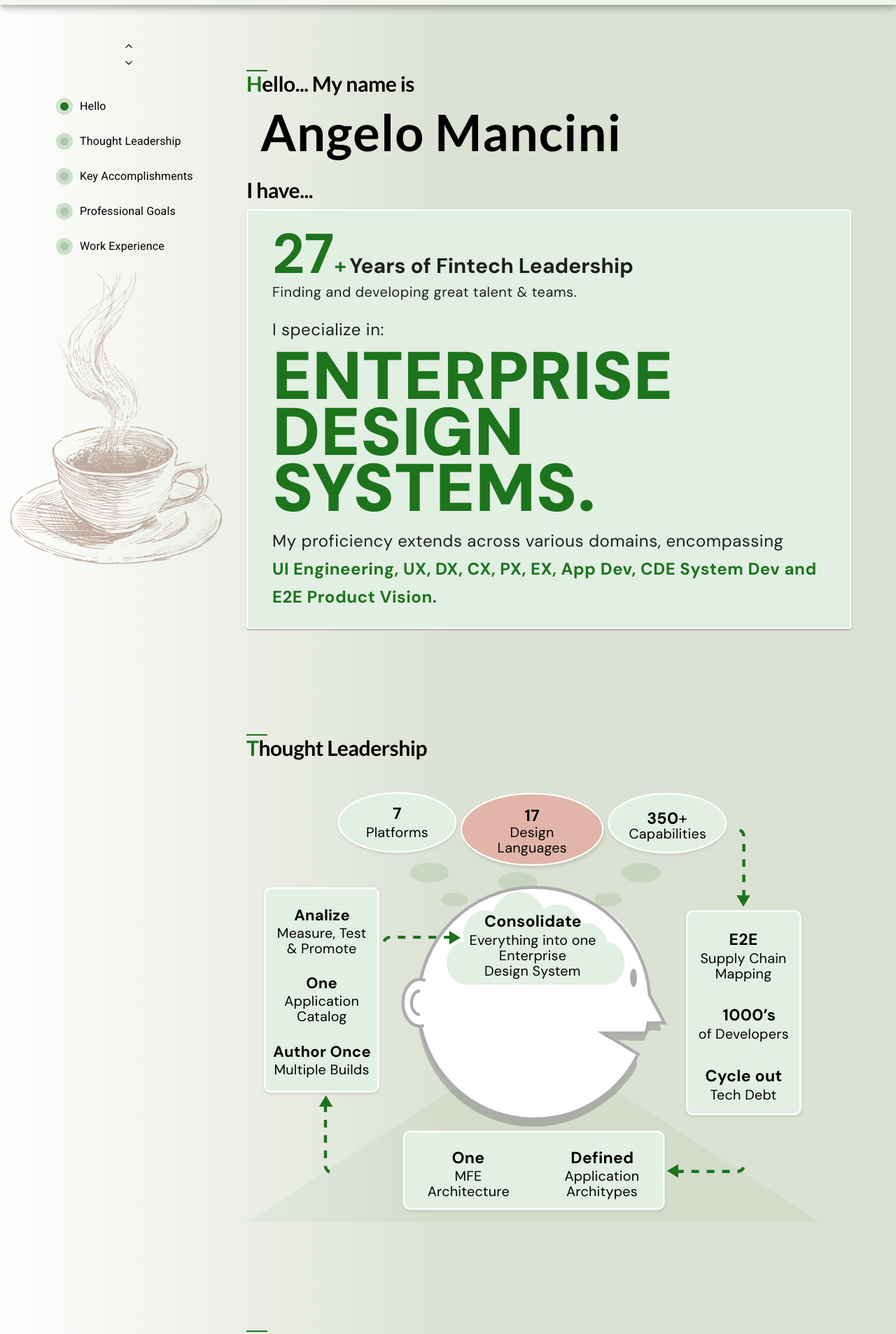
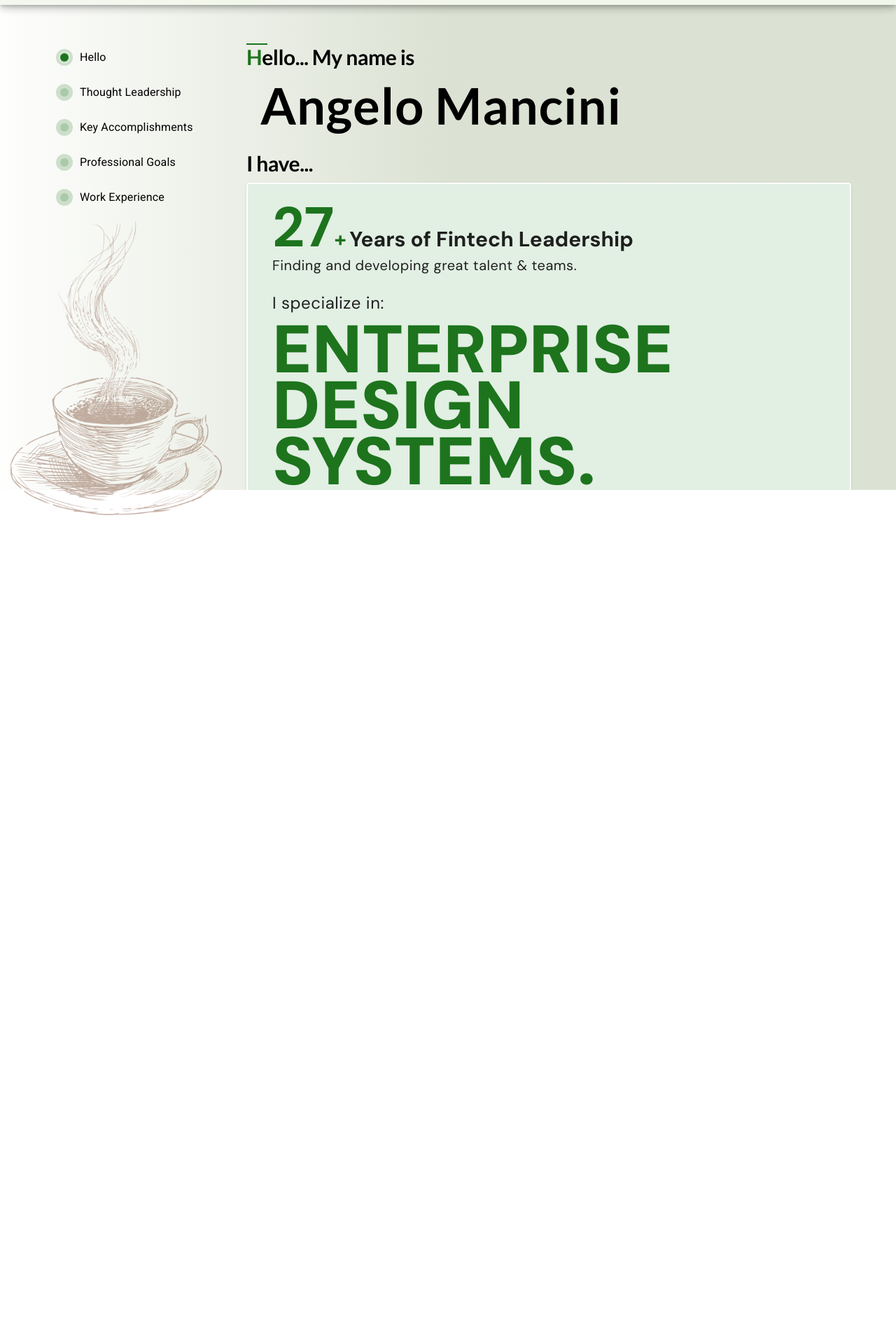
Before and after one commit to mancinia/resume, a React (Create React App) app: page / in a window 1280 px wide. Shown: the part 100-2006 px from the top of the page at 70% size. After the commit the page ends 800 px from the top, so only its background shows below. Built offline with nearby package versions, Linux system fonts and the light colour scheme.

Commit message:
resolve spacing issues and added overline compontn

```diff
--- a/src/App.js
+++ b/src/App.js
@@ -42,49 +42,44 @@ function App() {
   }, []);
 
   return (
-    <div className="App">
+    <Box sx={{display:'flex', flexDirection: 'column', height: '100vh', overflow: 'hidden'}}>
+      <Box sx={{height: '106px', flexShrink: 0}}>
         <Nav />
-
-      <Container maxWidth="lg" sx={{ marginTop: "50px" }}>
+      </Box>
+      <Box sx={{flexGrow: 1, overflowY: 'scroll'}}>
+        <Container maxWidth="lg">
           <Grid container>
             <Grid
-            xs={Hidden}
               md={3}
               sx={{
-              // backgroundColor: "#ffffff",
                 display: { xs: "none", sm: "none", md: "block" },
               }}
             >
               <LeftNav active={activeSection} />
             </Grid>
             <Grid xs={12} md={9}>
-            <Box>
-              {/* Start Hello Card */}
+              <Box data-section id="hello" pt={7} pb={5}>
                 <CardHello />
-              {/* End Hello Card */}
-              {/* Start Thought Leadership Card */}
+              </Box>
+              <Box data-section id="thought" pt={7} pb={5}>
                 <CardThought />
-              {/* End Thought Leadership Card */}
-              {/* Start Key Accomplishments Card */}
+              </Box>
+              <Box data-section id="key" pt={7} pb={5}>
                 <CardKey />
-              {/* End Key Accomplishments Card */}
-              {/* Start Professional Goals Card */}
+              </Box>
+              <Box data-section id="goals" pt={7} pb={5}>
                 <CardGoals />
-              {/* End Professional Goals Card */}
-              {/* Start Work Experience - TIAA Card */}
+              </Box>
+              <Box data-section id="work" pt={7} pb={5}>
                 <CardExpTIAA />
-              {/* End Work Experience - TIAA Card */}
-              {/* Start Work Experience - Gain Capital Card */}
                 <CardExpGain />
-              {/* End Work Experience - Gain Capital Card */}
-              {/* Start Work Experience - BOA Card */}
                 <CardExpBOA />
-              {/* End Work Experience - BOA Card */}
               </Box>
             </Grid>
           </Grid>
         </Container>
-    </div>
+      </Box>
+    </Box>
   );
 }
 
--- a/src/components/CardExpTIAA.js
+++ b/src/components/CardExpTIAA.js
@@ -4,20 +4,12 @@ import Typography from "@mui/material/Typography";
 import Card from "@mui/material/Card";
 import CardContent from "@mui/material/CardContent";
 import Item from "@mui/material/Box";
+import Overline from "./Overline";
 
 function CardExpTIAA() {
   return (
     <>
-      <Box data-section id="work" sx={{ paddingTop: "100px" }}></Box>
-      <Box
-        sx={{
-          marginTop: "50px",
-          backgroundColor: "#1D741D",
-          width: "30px",
-          height: "2px",
-          marginLeft: "0px",
-        }}
-      ></Box>
+      <Overline />
       <Typography
         variant="h1"
         sx={{
--- a/src/components/CardGoals.js
+++ b/src/components/CardGoals.js
@@ -1,22 +1,13 @@
 import React from "react";
-import Box from "@mui/material/Box";
 import Typography from "@mui/material/Typography";
 import Card from "@mui/material/Card";
 import CardContent from "@mui/material/CardContent";
+import Overline from "./Overline";
 
 function CardGoals() {
   return (
     <>
-      <Box data-section id="goals" sx={{ paddingTop: "100px" }}></Box>
-      <Box
-        sx={{
-          marginTop: "50px",
-          backgroundColor: "#1D741D",
-          width: "30px",
-          height: "2px",
-          marginLeft: "0px",
-        }}
-      ></Box>
+      <Overline />
       <Typography
         variant="h1"
         sx={{
--- a/src/components/CardHello.js
+++ b/src/components/CardHello.js
@@ -4,7 +4,7 @@ import Typography from "@mui/material/Typography";
 import Card from "@mui/material/Card";
 import CardContent from "@mui/material/CardContent";
 import { createTheme, ThemeProvider } from "@mui/material/styles";
-
+import Overline from "./Overline";
 const theme = createTheme();
 
 theme.typography.h3 = {
@@ -21,16 +21,7 @@ theme.typography.h3 = {
 function CardHello() {
   return (
     <>
-      <Box data-section id="hello" sx={{ paddingTop: "100px" }}></Box>
-      <Box
-        sx={{
-          marginTop: "50px",
-          backgroundColor: "#1D741D",
-          width: "30px",
-          height: "2px",
-          marginLeft: "0px",
-        }}
-      ></Box>
+      <Overline />
       <Typography
         variant="h1"
         sx={{
--- a/src/components/CardKey.js
+++ b/src/components/CardKey.js
@@ -4,20 +4,11 @@ import Typography from "@mui/material/Typography";
 import Item from "@mui/material/Box";
 import Card from "@mui/material/Card";
 import CardContent from "@mui/material/CardContent";
-
+import Overline from "./Overline";
 function CardKey() {
   return (
     <>
-      <Box data-section id="key" sx={{ paddingTop: "100px" }}></Box>
-      <Box
-        sx={{
-          marginTop: "50px",
-          backgroundColor: "#1D741D",
-          width: "30px",
-          height: "2px",
-          marginLeft: "0px",
-        }}
-      ></Box>
+      <Overline />
       <Typography
         variant="h1"
         sx={{
--- a/src/components/CardThought.js
+++ b/src/components/CardThought.js
@@ -2,20 +2,11 @@ import React from "react";
 import Box from "@mui/material/Box";
 import Typography from "@mui/material/Typography";
 import { ReactComponent as ThoughtBubble } from "../thoughtBubble.svg";
-
+import Overline from "./Overline";
 function CardThought() {
   return (
     <>
-      <Box data-section id="thought" sx={{ paddingTop: "100px" }}></Box>
-      <Box
-        sx={{
-          marginTop: "50px",
-          backgroundColor: "#1D741D",
-          width: "30px",
-          height: "2px",
-          marginLeft: "0px",
-        }}
-      ></Box>
+      <Overline />
       <Typography
         variant="h1"
         sx={{
--- a/src/components/LeftNav.js
+++ b/src/components/LeftNav.js
@@ -4,13 +4,11 @@ import ListItem from "@mui/material/ListItem";
 import ListItemButton from "@mui/material/ListItemButton";
 import ListItemIcon from "@mui/material/ListItemIcon";
 import ListItemText from "@mui/material/ListItemText";
-import { ReactComponent as ArrowUp } from "../arrowUp.svg";
-import { ReactComponent as ArrowDown } from "../arrowDown.svg";
 import { ReactComponent as NavOffBullet } from "../leftNavBulletOff.svg";
 import { ReactComponent as NavOnBullet } from "../leftNavBulletOn.svg";
 import Box from "@mui/material/Box";
-import Item from "@mui/material/Box";
 import { ReactComponent as CoffeeCup } from "../coffeeCup.svg";
+
 function CustomListItem({label, id, active}) {
   return (
     <ListItem disablePadding>
@@ -36,31 +34,7 @@ function LeftNav({active}) {
   return (
     <Box
       position="fixed"
-      sx={{ minxWidth: "240px", maxWidth: "240px", marginTop: "90px" }}
-    >
-      <Box
-        sx={{
-          display: "flex",
-          alignItems: "center",
-          flexDirection: "column",
-          justifyContent: "center",
-          p: 1,
-          m: 1,
-        }}
-      >
-        <Item>
-          <ArrowUp />
-        </Item>
-        <Item>
-          <ArrowDown />
-        </Item>
-      </Box>
-      <Box
-        sx={{
-          width: "100%",
-          maxWidth: 360,
-          // bgcolor: "background.paper",
-        }}
+      sx={{ width: "240px", marginTop: '44px' }}
     >
       <nav aria-label="left navigation">
         <List>
@@ -69,94 +43,8 @@ function LeftNav({active}) {
         <CustomListItem label="Key Accomplishments" id="key" active={active} />
         <CustomListItem label="Professional Goals" id="goals" active={active} />
         <CustomListItem label="Work Experience" id="work" active={active} />
-            {/* <ListItem disablePadding>
-              <ListItemButton
-                component="a"
-                href="#hello"
-                sx={{ paddingBottom: "10px" }}
-              >
-                <ListItemIcon sx={{ minWidth: "24px", maxWidth: "24px" }}>
-                  <NavOnBullet />
-                </ListItemIcon>
-                <ListItemText
-                  sx={{
-                    paddingLeft: "10px",
-                  }}
-                  primary="Hello"
-                />
-              </ListItemButton>
-            </ListItem>
-            <ListItem disablePadding>
-              <ListItemButton
-                component="a"
-                href="#thought"
-                sx={{ paddingBottom: "10px" }}
-              >
-                <ListItemIcon sx={{ minWidth: "24px", maxWidth: "24px" }}>
-                  <NavOffBullet />
-                </ListItemIcon>
-                <ListItemText
-                  sx={{
-                    paddingLeft: "10px",
-                  }}
-                  primary="Thought Leadership"
-                />
-              </ListItemButton>
-            </ListItem>
-            <ListItem disablePadding>
-              <ListItemButton
-                component="a"
-                href="#key"
-                sx={{ paddingBottom: "10px" }}
-              >
-                <ListItemIcon sx={{ minWidth: "24px", maxWidth: "24px" }}>
-                  <NavOffBullet />
-                </ListItemIcon>
-                <ListItemText
-                  sx={{
-                    paddingLeft: "10px",
-                  }}
-                  primary="Key Accomplishments"
-                />
-              </ListItemButton>
-            </ListItem>
-            <ListItem disablePadding>
-              <ListItemButton
-                component="a"
-                href="#goals"
-                sx={{ paddingBottom: "10px" }}
-              >
-                <ListItemIcon sx={{ minWidth: "24px", maxWidth: "24px" }}>
-                  <NavOffBullet />
-                </ListItemIcon>
-                <ListItemText
-                  sx={{
-                    paddingLeft: "10px",
-                  }}
-                  primary="Professional Goals"
-                />
-              </ListItemButton>
-            </ListItem>
-            <ListItem disablePadding>
-              <ListItemButton
-                component="a"
-                href="#work"
-                sx={{ paddingBottom: "10px" }}
-              >
-                <ListItemIcon sx={{ minWidth: "24px", maxWidth: "24px" }}>
-                  <NavOffBullet />
-                </ListItemIcon>
-                <ListItemText
-                  sx={{
-                    paddingLeft: "10px",
-                  }}
-                  primary="Work Experience"
-                />
-              </ListItemButton>
-            </ListItem> */}
         </List>
       </nav>
-      </Box>
       <Box sx={{ opacity: "0.4", marginLeft: "-50px" }}>
         <CoffeeCup />
       </Box>
--- /dev/null
+++ b/src/components/Overline.js
@@ -0,0 +1,15 @@
+import React from "react";
+import Box from "@mui/material/Box";
+function Overline() {
+  return (
+    <Box
+        sx={{
+            backgroundColor: "#1D741D",
+            width: "30px",
+            height: "2px",
+            marginLeft: "0px",
+        }}
+    />
+  );
+}
+export default Overline;
```
Lines whose indentation alone changed are shown as unchanged.
